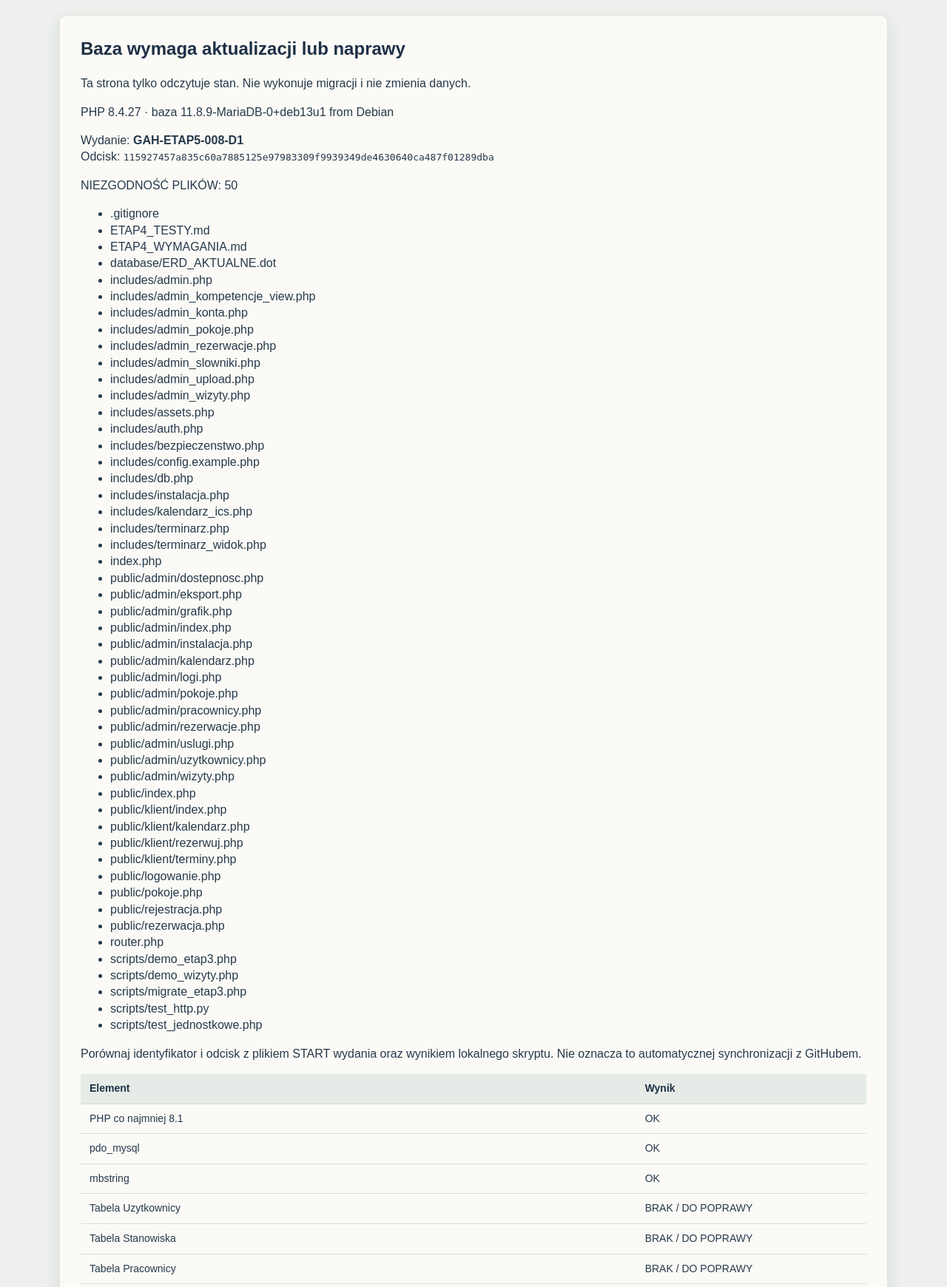
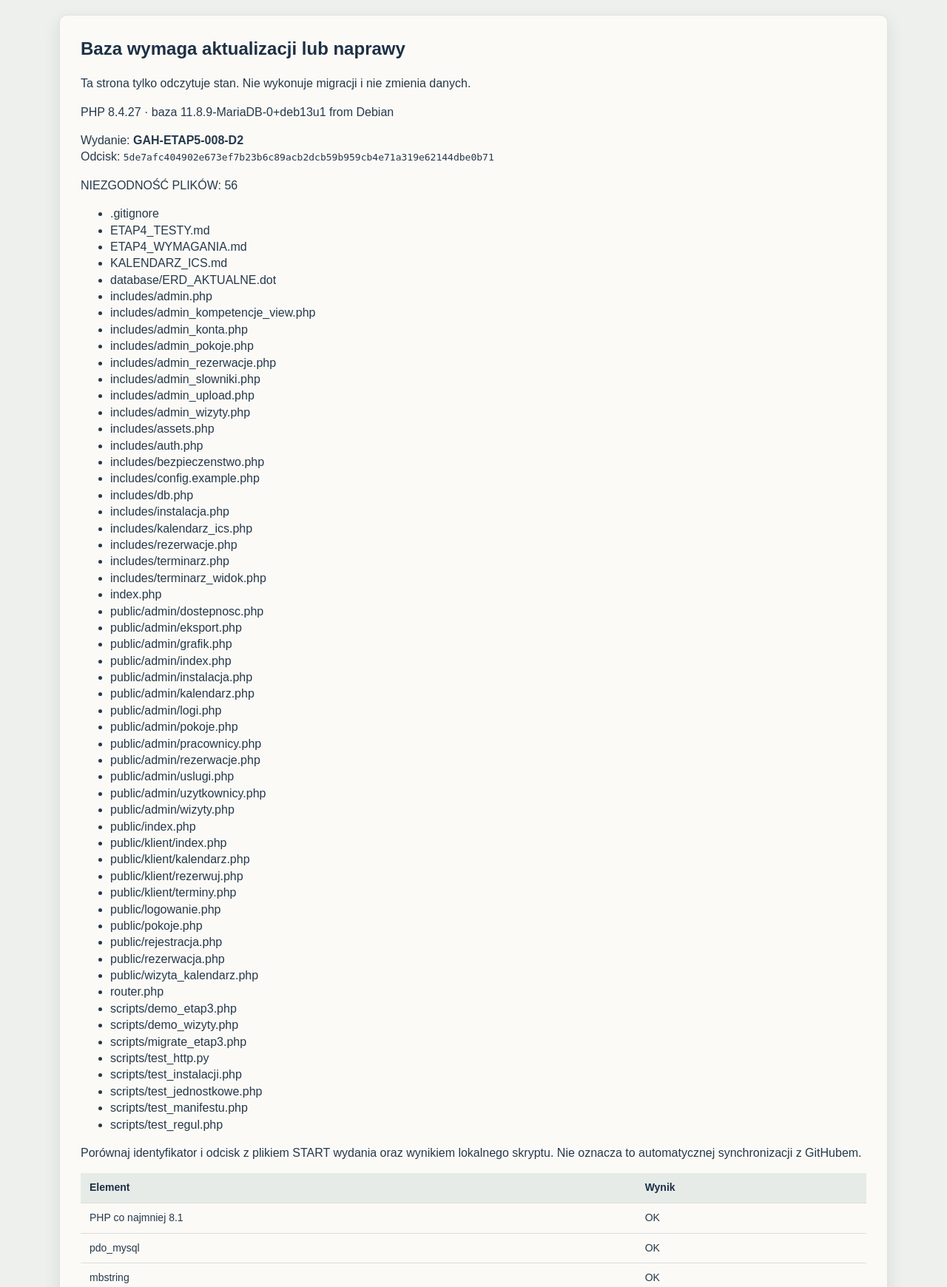
Before and after one commit to grayishghost/System-rezerwacji-us-ug, a PHP site: page /public/admin/instalacja.php in a window 1280 px wide. Shown: the part 202-1942 px from the top of the page at 74% size. Run offline with PHP 8.4, Linux system fonts and the light colour scheme; the visitor is signed in with stand-in values (Sample User, id 1); data comes from the database, SQL or seed files in the repository; some libraries are stand-ins or nearby versions.

Commit message:
Pliki instalacji oraz potrzebne testy i aktualizacja wydania json

```diff
--- a/includes/instalacja.php
+++ b/includes/instalacja.php
@@ -36,17 +36,27 @@ function gah_installation(PDO $pdo): array
 }
 function gah_release_check(): array
 {
-    $file=__DIR__.'/wydanie.json';
-    if (!is_file($file)) { return ['id'=>'Brak manifestu','changed'=>['includes/wydanie.json'],'checked'=>0,'hash'=>'']; }
+    return gah_manifest_check(dirname(__DIR__));
+}
+function gah_manifest_check(string $root): array
+{
+    $file=$root.'/includes/wydanie.json';
+    $invalid=['id'=>'Nieprawidłowy manifest','changed'=>['includes/wydanie.json'],'checked'=>0,'hash'=>''];
+    if (!is_file($file)) { return $invalid; }
     $m=json_decode(file_get_contents($file),true);
-    if (!is_array($m) || !isset($m['files'],$m['id'],$m['hash'])) { return ['id'=>'Nieprawidłowy manifest','changed'=>['includes/wydanie.json'],'checked'=>0,'hash'=>'']; }
-    $root=dirname(__DIR__); $changed=[];
-    foreach ($m['files'] as $path=>$hash) {
-        if (str_contains($path,'..') || str_starts_with($path,'/') || $path==='includes/config.php') { $changed[]='Niedozwolony wpis manifestu'; continue; }
+    if (!is_array($m) || !isset($m['files'],$m['id'],$m['hash']) || !is_array($m['files']) || !$m['files'] || !is_string($m['id']) || !is_string($m['hash']) || !preg_match('/^[a-f0-9]{64}$/D',$m['hash'])) { return $invalid; }
+    $files=$m['files'];ksort($files,SORT_STRING);$canonical='';
+    foreach ($files as $path=>$hash) {
+        if (!is_string($path) || !preg_match('~^[A-Za-z0-9_. /()-]+$~D',$path) || str_contains($path,'..') || str_starts_with($path,'/') || in_array($path,['includes/config.php','includes/wydanie.json'],true) || !is_string($hash) || !preg_match('/^[a-f0-9]{64}$/D',$hash)) { return $invalid; }
+        $canonical.=$path."\0".$hash."\n";
+    }
+    if (!hash_equals($m['hash'],hash('sha256',$canonical))) { return $invalid; }
+    $changed=[];
+    foreach ($files as $path=>$hash) {
         $p=$root.'/'.$path;
-        if (!is_file($p) || hash_file('sha256',$p)!==$hash) { $changed[]=$path; }
+        if (!is_file($p) || is_link($p) || hash_file('sha256',$p)!==$hash) { $changed[]=$path; }
     }
-    return ['id'=>$m['id'],'hash'=>$m['hash'],'checked'=>count($m['files']),'changed'=>$changed];
+    return ['id'=>$m['id'],'hash'=>$m['hash'],'checked'=>count($files),'changed'=>$changed];
 }
 
 function gah_integrity_data(PDO $pdo): array
--- a/includes/wydanie.json
+++ b/includes/wydanie.json
@@ -1,12 +1,13 @@
 {
-  "id": "GAH-ETAP5-008-D1",
-  "hash": "115927457a835c60a7885125e97983309f9939349de4630640ca487f01289dba",
+  "id": "GAH-ETAP5-008-D2",
+  "hash": "5de7afc404902e673ef7b23b6c89acb2dcb59b959cb4e71a319e62144dbe0b71",
   "files": {
     ".gitignore": "1c97c41ca10ec7767476024bb2cc848568d75288a32c8c5ce44ec0775440d9f2",
     ".htaccess": "5d56f5a735ccde9a1b7aa8e2b5217b7a5cf3590566e01dd803f93f443eb31258",
     "ETAP4_TESTY.md": "60eaabd343b3d0369f506dde5d063f99910155bb30af679dab6b6680b5ab1ffb",
     "ETAP4_WYMAGANIA.md": "63579d89852be1726cfc9cc012ba1c44026db5012d1d84e29fda38abffd4fa4c",
     "INTEGRALNOSC.md": "fbcaf4fc8c3b85e0d8bd28af711a9726f72e67ef47b02683fb3040f015fac03c",
+    "KALENDARZ_ICS.md": "9239e92b7830d44c934f9c7def33f9bb3541ddf44a1bafdc466b8d3593e2a579",
     "ODBIOR_I_PODZIAL.md": "b7c3b1fec5f1d579932265ccbbc105f366c09fa186a65b23b7fb1c267aef8d6f",
     "README.md": "f981ed0caa157de3ba300056f5e4d7984af9d2f733ce865dd54ed09453517569",
     "WDROZENIE_INFINITYFREE.md": "b2a7ce6622e67d7e751032a97514fbd5b084dbbe03e077a15efb9781faade3ae",
@@ -57,12 +58,12 @@
     "includes/db.php": "fa0149517ae637d5ba5093d45f7638c2b98f8df523ce28966f80dfd0bf71f999",
     "includes/footer.php": "c9f2c5b3b5c3fdbcbf9137b0af3ae4e71565c6197f8cf05fdc60f830c7161e35",
     "includes/header.php": "0873e839b330a3eb7570a5015985d5ee4dd602b51553fa4cf6176c971e5cae37",
-    "includes/instalacja.php": "0147dcb42520775fd77b6e4ee08248c37c48844f656cb3d949fd9e8e29f21303",
+    "includes/instalacja.php": "81ccb9b583f724d16c9b3d6d944c11e6e3216ef08217d54952ce2acd0e350851",
     "includes/kalendarz_ics.php": "e66caa42050a7c80482786e5a620de4a7cb3f6a639f66b9607747591acee9464",
     "includes/reguly.php": "016921fd0a3f077f9d289bb783ca36e1774aa5667b1c416dd00dbffb18d6539c",
-    "includes/rezerwacje.php": "e839bb53dbaf65dca0440d43abc38a45bd438af42db1348771208af25c6d03ed",
-    "includes/terminarz.php": "4654c86d3d74835364e457a91a156e1aea998dcbd9b60d78d5fc0ff80e5f16fa",
-    "includes/terminarz_widok.php": "f3c3a3078803a1611cc5b9177c7216ebe4d35a94337cf0bb490182836820c75f",
+    "includes/rezerwacje.php": "192acc9ea0005e807f9e9868d4bfab1ed72fde8d0cacf7849d25447bfcd5fad9",
+    "includes/terminarz.php": "5d008c915bf6d70b49697b9b34b53058925a0eebb67816e079e2c21980fd0357",
+    "includes/terminarz_widok.php": "e917d335da841dc16de3da15fbfb763e41d61a98ce0fc4de4692ebbce5e1d65c",
     "index.php": "c3da6a9943c568f34c9ef04ade17065344d18a8578a50838eeaeaf3a94b3408d",
     "js/admin.js": "ff3910ea9503b7b213720fdcf13bf648609aee79647df174f69c0bb2f8caf4ad",
     "js/formularze.js": "277120752854a37ca7dd57623855d06da9cce7ba7eb2ac70878001b668b11966",
@@ -100,6 +101,7 @@
     "public/rezerwacja.php": "af4de9a241031c382e110586699bc79451f858634b8f4b0dabe2c3fc6d43587f",
     "public/usluga.php": "cfbc00cf1979d8ab45ecf0752fac454302c265b7839585bbab21362b396d00c4",
     "public/uslugi.php": "ff64d5dbc5b16d0c797b2c9f9d0f264565e5a2737f8e63abfccafaf6fd8843f7",
+    "public/wizyta_kalendarz.php": "42a4b051c97590df1bf2cdf47786416c4e8c04ab895f73224e4a686d1d99312b",
     "public/wyloguj.php": "dc2a09c6c71b3166c04ee63b134e7ec009cd13a931244f6d50f5471bcf830eca",
     "public/zmiana_hasla.php": "d0b10fd358042e10e958b9874696750ff641b93dbe8e55926aaab2d9ef6ff8bf",
     "router.php": "3d33a9a2bd6b2c8edeb0f6bea071d805dab5fd174d6d605f850ac268c302ac4b",
@@ -109,6 +111,9 @@
     "scripts/migrate_etap3.php": "b00c617d5f201c6ef4dfcbd2f3c1b1713d2e00438903a907c710217c71915f37",
     "scripts/sprawdz_instalacje.php": "009118ec58127209ef0355beeeba22fee443f29af7348bb5a229a01a26a0d9d1",
     "scripts/test_http.py": "b29c773bc4a06178a432417fe56c65b335d77d54ba138913181b5dce484ac950",
-    "scripts/test_jednostkowe.php": "270bfc03fd49f9b61afb9c9f5c3aaa9fa6bbda802bb38126093d3f2329188d41"
+    "scripts/test_instalacji.php": "1aad37db01c2008badc0911bf51b9ce36e6116cdd0a70d2bfc147e538cb9d74c",
+    "scripts/test_jednostkowe.php": "270bfc03fd49f9b61afb9c9f5c3aaa9fa6bbda802bb38126093d3f2329188d41",
+    "scripts/test_manifestu.php": "4eb2ca9b9eeb29b203372bbe8e3113b7d554203baa38ce5822b6a2a087b53abd",
+    "scripts/test_regul.php": "5e02aefc64baff1940f9fb600e057d27a31cf24a99a00546ec5d236070c3dca0"
   }
 }
--- /dev/null
+++ b/scripts/test_instalacji.php
@@ -0,0 +1,13 @@
+<?php
+if (PHP_SAPI!=='cli') { http_response_code(404);exit; }
+require_once __DIR__.'/../includes/db.php';
+require_once __DIR__.'/../includes/instalacja.php';
+try {
+    $state=gah_installation($pdo);$release=gah_release_check();
+    $issues=array_values(array_map(fn($row)=>$row['element'],array_filter($state['checks'],fn($row)=>!$row['ok'])));
+    $data=$state['ready']?gah_integrity_data($pdo):[];
+    $bad=array_values(array_filter($data,fn($row)=>(int)$row['Niepoprawne']!==0));
+    $ok=$state['ready'] && !$release['changed'] && !$bad;
+    echo json_encode(['ok'=>$ok,'wydanie'=>$release['id'],'manifest'=>$release['hash'],'sprawdzone_pliki'=>$release['checked'],'braki_schematu'=>$issues,'niezgodne_pliki'=>$release['changed'],'sprawdzone_reguly_danych'=>count($data),'naruszenia'=>$bad],JSON_UNESCAPED_UNICODE|JSON_PRETTY_PRINT).PHP_EOL;
+    exit($ok?0:1);
+} catch (Throwable $ex) { fwrite(STDERR,"Nie udalo sie sprawdzic instalacji. Sprawdz prywatny log i konfiguracje.\n");exit(1); }
--- /dev/null
+++ b/scripts/test_manifestu.php
@@ -0,0 +1,41 @@
+<?php
+if (PHP_SAPI!=='cli') { http_response_code(404);exit; }
+require_once __DIR__.'/../includes/instalacja.php';
+$root=sys_get_temp_dir().'/gah-manifest-'.bin2hex(random_bytes(10));
+mkdir($root);mkdir($root.'/includes');
+$checks=[];
+function manifest_expect($name,$ok)
+{
+    global $checks;
+    $checks[]=(bool)$ok;echo ($ok?'PASS ':'FAIL ').$name.PHP_EOL;
+}
+function manifest_write($value)
+{
+    global $root;
+    file_put_contents($root.'/includes/wydanie.json',is_string($value)?$value:json_encode($value,JSON_UNESCAPED_UNICODE));
+}
+function manifest_make($files)
+{
+    ksort($files,SORT_STRING);$canonical='';
+    foreach ($files as $p=>$h) { $canonical.=$p."\0".$h."\n"; }
+    return ['id'=>'GAH-TEST','hash'=>hash('sha256',$canonical),'files'=>$files];
+}
+try {
+    manifest_expect('Brak manifestu wykrywany',gah_manifest_check($root)['changed']!==[]);
+    foreach (['{','null','[]','{"id":7,"hash":[],"files":"x"}'] as $n=>$value) { manifest_write($value);manifest_expect('Uszkodzony JSON lub typ '.$n,gah_manifest_check($root)['changed']!==[]); }
+    file_put_contents($root.'/plik.txt','ABC');$good=manifest_make(['plik.txt'=>hash('sha256','ABC')]);manifest_write($good);
+    manifest_expect('Poprawny manifest i plik',gah_manifest_check($root)['changed']===[] && gah_manifest_check($root)['checked']===1);
+    file_put_contents($root.'/plik.txt','ABD');manifest_expect('Zmiana pliku wykryta',gah_manifest_check($root)['changed']===['plik.txt']);
+    unlink($root.'/plik.txt');manifest_expect('Brak pliku wykryty',gah_manifest_check($root)['changed']===['plik.txt']);file_put_contents($root.'/plik.txt','ABC');
+    $bad=$good;$bad['hash']=str_repeat('0',64);manifest_write($bad);manifest_expect('Zly hash zbiorczy wykryty',gah_manifest_check($root)['changed']!==[]);
+    $bad=$good;$bad['files']['plik.txt']=hash('sha256','ABD');manifest_write($bad);manifest_expect('Zmiana listy bez przeliczenia wykryta',gah_manifest_check($root)['changed']!==[]);
+    foreach (['../plik.txt','/plik.txt','includes/config.php','includes/wydanie.json',"a\0b","a\\b"] as $path) { manifest_write(manifest_make([$path=>hash('sha256','ABC')]));manifest_expect('Niedozwolona sciezka '.json_encode($path),gah_manifest_check($root)['changed']!==[]); }
+    manifest_write(manifest_make([]));manifest_expect('Pusty manifest odrzucony',gah_manifest_check($root)['changed']!==[]);
+    file_put_contents($root.'/z.txt','Z');$good=manifest_make(['z.txt'=>hash('sha256','Z'),'plik.txt'=>hash('sha256','ABC')]);$good['files']=array_reverse($good['files'],true);manifest_write($good);
+    manifest_expect('Kolejnosc kluczy nie zmienia zbiorczego hasha',gah_manifest_check($root)['changed']===[]);
+} finally {
+    foreach (['includes/wydanie.json','plik.txt','z.txt'] as $path) { if (is_file($root.'/'.$path)) { unlink($root.'/'.$path); } }
+    rmdir($root.'/includes');rmdir($root);
+}
+echo 'WYNIK '.count(array_filter($checks)).'/'.count($checks).PHP_EOL;
+exit(in_array(false,$checks,true)?1:0);
```
